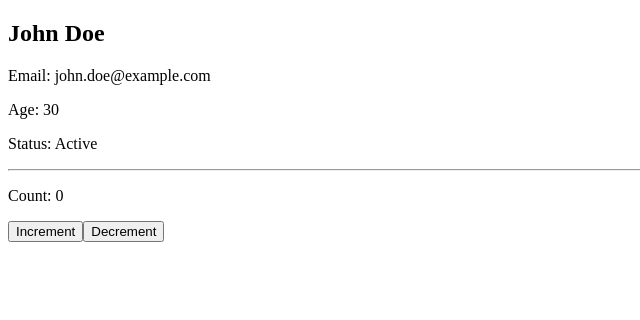
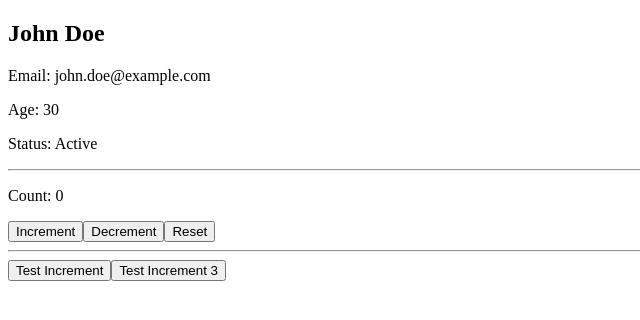
Before and after one commit to VadimContentHunter/tech-lab, a React app in the folder containers/react/project/: page / in a window 1280 px wide. Shown: the top 320 px of the page, without its empty margins (0-640 px from the left). Built offline with nearby package versions, Linux system fonts and the light colour scheme.

Commit message:
feat(Counter): Enhance increment functionality with test cases

```diff
--- a/containers/react/project/app/src/Counter.tsx
+++ b/containers/react/project/app/src/Counter.tsx
@@ -1,14 +1,36 @@
-import { useState } from 'react';
+import { CSSProperties, useState } from 'react';
 
 function Counter() {
+    // const style: CSSProperties = {
+    //     display: 'flex',
+    //     flexDirection: 'column',
+    // };
+
     const [count, setCount] = useState(0);
+    // console.log('Render:', count);
+
+    function testIncrement() {
+        setCount(count + 1);
+        setCount(count + 1);
+        setCount(count + 1);
+    }
+
+    function testIncrement3() {
+        setCount((prev) => prev + 1);
+        setCount((prev) => prev + 1);
+        setCount((prev) => prev + 1);
+    }
 
     function increment() {
-        setCount(count + 1);
+        setCount((prev) => prev + 1);
     }
 
     function decrement() {
         setCount(count - 1);
+    }
+
+    function reset() {
+        setCount(0);
     }
 
     return (
@@ -16,6 +38,10 @@ function Counter() {
             <p>Count: {count}</p>
             <button onClick={increment}>Increment</button>
             <button onClick={decrement}>Decrement</button>
+            <button onClick={reset}>Reset</button>
+            <hr></hr>
+            <button onClick={testIncrement}>Test Increment</button>
+            <button onClick={testIncrement3}>Test Increment 3</button>
         </div>
     );
 }
```
